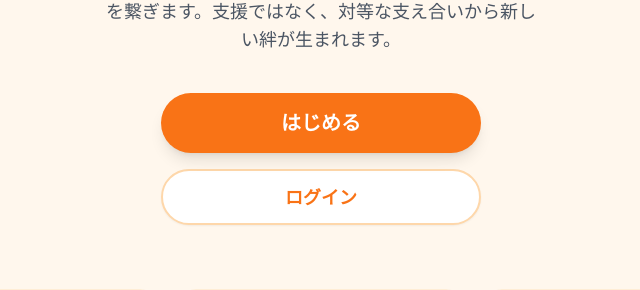
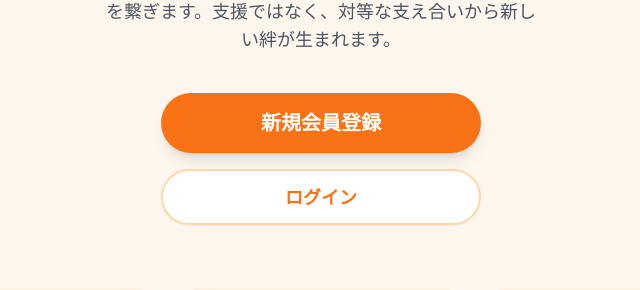
Before and after one commit to 1F10240304/team_practice_g7_t3_2026, a Django app: page / in a window 1280 px wide. Shown: the part 244-534 px from the top of the page, without its empty margins (319-959 px from the left). Run offline with Django 5.2, Linux system fonts and the light colour scheme; some libraries are stand-ins or nearby versions.

Commit message:
新規会員に変えた

```diff
--- a/team_project/templates/index.html
+++ b/team_project/templates/index.html
@@ -29,7 +29,7 @@
         <!-- ここで担当の select_role（役割選択ページ）へ繋ぎます！ -->
         <div class="flex flex-col w-full max-w-xs space-y-4">
             <a href="{% url 'select_role' %}" class="bg-orange-500 hover:bg-orange-600 text-white font-bold py-4 px-8 rounded-full text-xl shadow-lg transition-transform transform hover:scale-105">
-                はじめる
+                新規会員登録
             </a>
             <a href="{% url 'login' %}" class="bg-white border-2 border-orange-200 hover:bg-orange-100 text-orange-500 font-bold py-3 px-8 rounded-full text-lg shadow-sm transition">
                 ログイン
```
